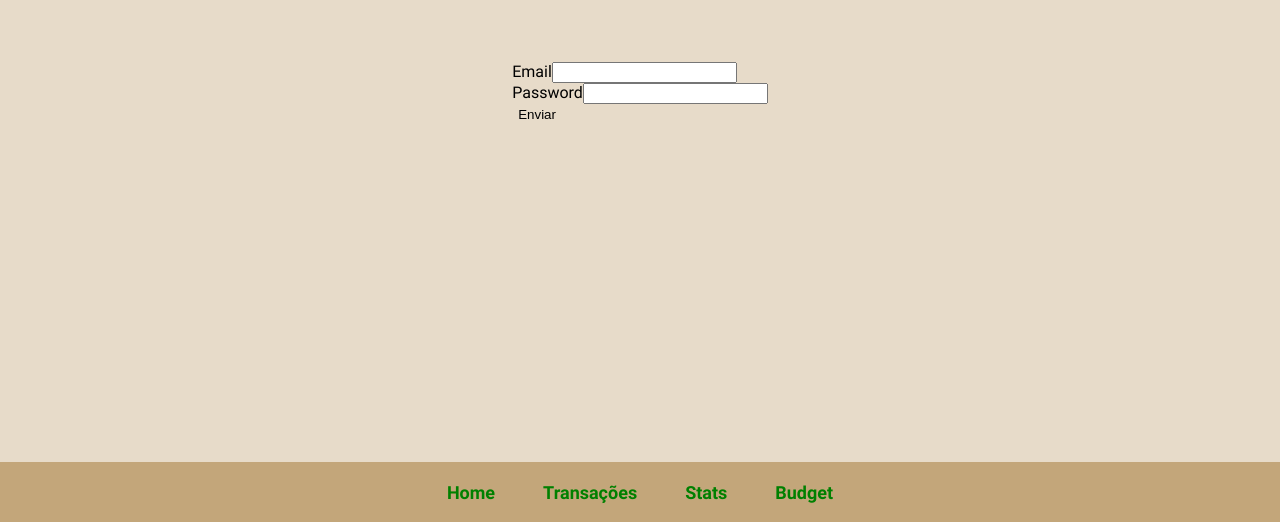
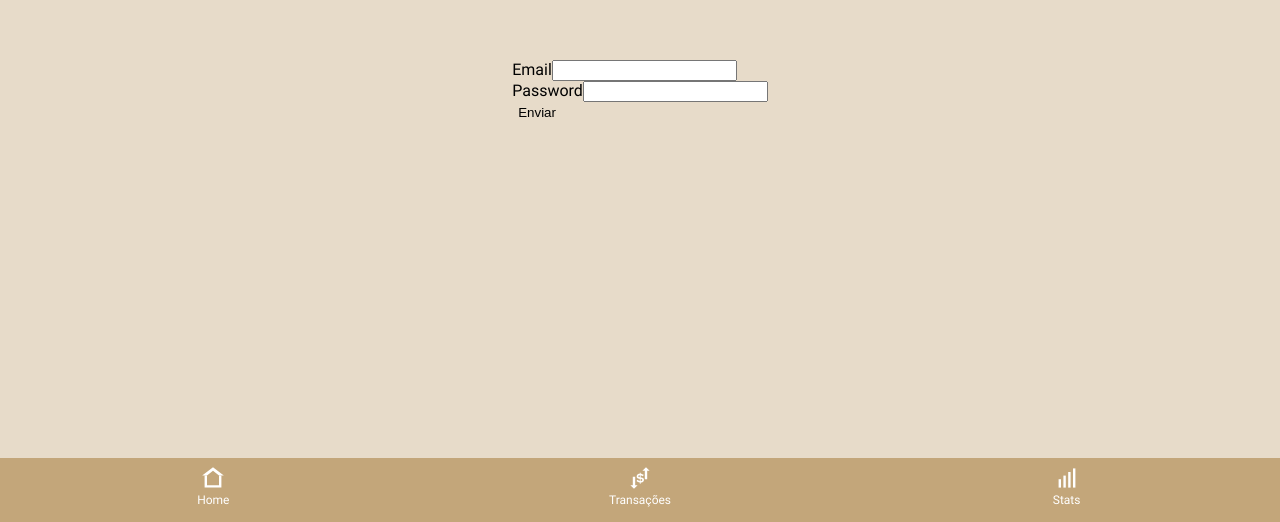
Before and after one commit to souzolliveira/match-financeiro, a React (Create React App) app: page /login in a window 1280 px wide. Shown: the part 278-800 px from the top of the page. Built offline with nearby package versions, Linux system fonts and the light colour scheme; no server answers.

Commit message:
style: adding icons and adding shadows

```diff
--- a/src/components/Navbar/Navbar.js
+++ b/src/components/Navbar/Navbar.js
@@ -2,6 +2,8 @@ import React from 'react';
 import { NavLink } from 'react-router-dom';
 
 import { useTranslation } from 'react-i18next';
+
+import Icon from 'components/Icon/Icon';
 
 import './Navbar.scss';
 
@@ -11,16 +13,16 @@ const Navbar = () => {
   return (
     <div className='navbar'>
       <NavLink exact to='/' activeClassName='navbar__navlink--active' className='navbar__navlink'>
+        <Icon name='home' width={24} height={24} fill='var(--color-highlight)' />
         {t('NAVBAR.HOME')}
       </NavLink>
       <NavLink to='/transactions' activeClassName='navbar__navlink--active' className='navbar__navlink'>
+        <Icon name='transactions' width={24} height={24} fill='var(--color-highlight)' />
         {t('NAVBAR.TRANSACTIONS')}
       </NavLink>
       <NavLink to='/stats' activeClassName='navbar__navlink--active' className='navbar__navlink'>
+        <Icon name='stats' width={24} height={24} fill='var(--color-highlight)' />
         {t('NAVBAR.STATS')}
-      </NavLink>
-      <NavLink to='/budget' activeClassName='navbar__navlink--active' className='navbar__navlink'>
-        {t('NAVBAR.BUDGET')}
       </NavLink>
     </div>
   );
--- a/src/components/Navbar/Navbar.scss
+++ b/src/components/Navbar/Navbar.scss
@@ -1,31 +1,55 @@
 .navbar {
-  align-items: center;
   background-color: var(--gold);
   bottom: 0;
   display: flex;
   height: var(--navbar-height);
-  justify-content: center;
+  justify-content: space-around;
   left: 0;
   position: fixed;
   width: 100%;
 
   .navbar__navlink {
-    color: green;
-    font-size: 18px;
-    font-weight: bold;
-    line-height: 21px;
-    padding: 0 var(--spacing-base);
+    align-items: center;
+    border-radius: 0 0 var(--large-radius) var(--large-radius);
+    color: white;
+    display: flex;
+    fill: white;
+    flex-direction: column;
+    font-size: var(--font-size-xs);
+    font-weight: var(--font-weight-normal);
+    height: fit-content;
+    justify-content: center;
+    line-height: var(--line-height-simple);
+    min-width: calc(30% - var(--spacing-small));
+    padding: var(--spacing-tiny) var(--spacing-base);
+    position: relative;
 
-    &.navbar__navlink__active {
-      color: red;
+    :first-child {
+      margin-bottom: var(--spacing-nano);
+    }
+
+    & > svg > path {
+      fill: white;
     }
 
     &.active {
-      color: red;
-    }
+      background-color: var(--gold-lightest);
+      box-shadow: inset -4px -4px 8px rgba(255, 255, 255, 0.8), inset 2px 0px 4px rgba(0, 0, 0, 0.2);
+      color: var(--color-highlight);
 
-    .active {
-      color: red;
+      & > svg > path {
+        fill: var(--color-highlight);
+      }
+
+      &::after {
+        background-color: var(--gold-lightest);
+        content: '';
+        height: var(--spacing-tiny);
+        position: absolute;
+        top: 0;
+        left: var(--spacing-nano);
+        width: calc(100% - 12px);
+      }
     }
   }
 
--- a/src/styles/index.css
+++ b/src/styles/index.css
@@ -20,12 +20,15 @@
 }
 
 :root {
+  --spacing-nano: 4px;
   --spacing-tiny: 8px;
   --spacing-small: 16px;
   --spacing-base: 24px;
   --spacing-large: 48px;
   --spacing-huge: 64px;
 
+  --font-size-xxxs: 8px;
+  --font-size-xxs: 10px;
   --font-size-xs: 12px;
   --font-size-sm: 14px;
   --font-size-md: 16px;
@@ -45,6 +48,7 @@
 
   --subtle-radius: 2px;
   --medium-radius: 4px;
+  --large-radius: 8px;
   --no-radius: 0;
   --full-radius: 50%;
 
@@ -88,7 +92,7 @@
 }
 
 :root {
-  --navbar-height: 60px;
+  --navbar-height: var(--spacing-huge);
   --app-height: calc(100vh - var(--navbar-height));
 }
 
```
